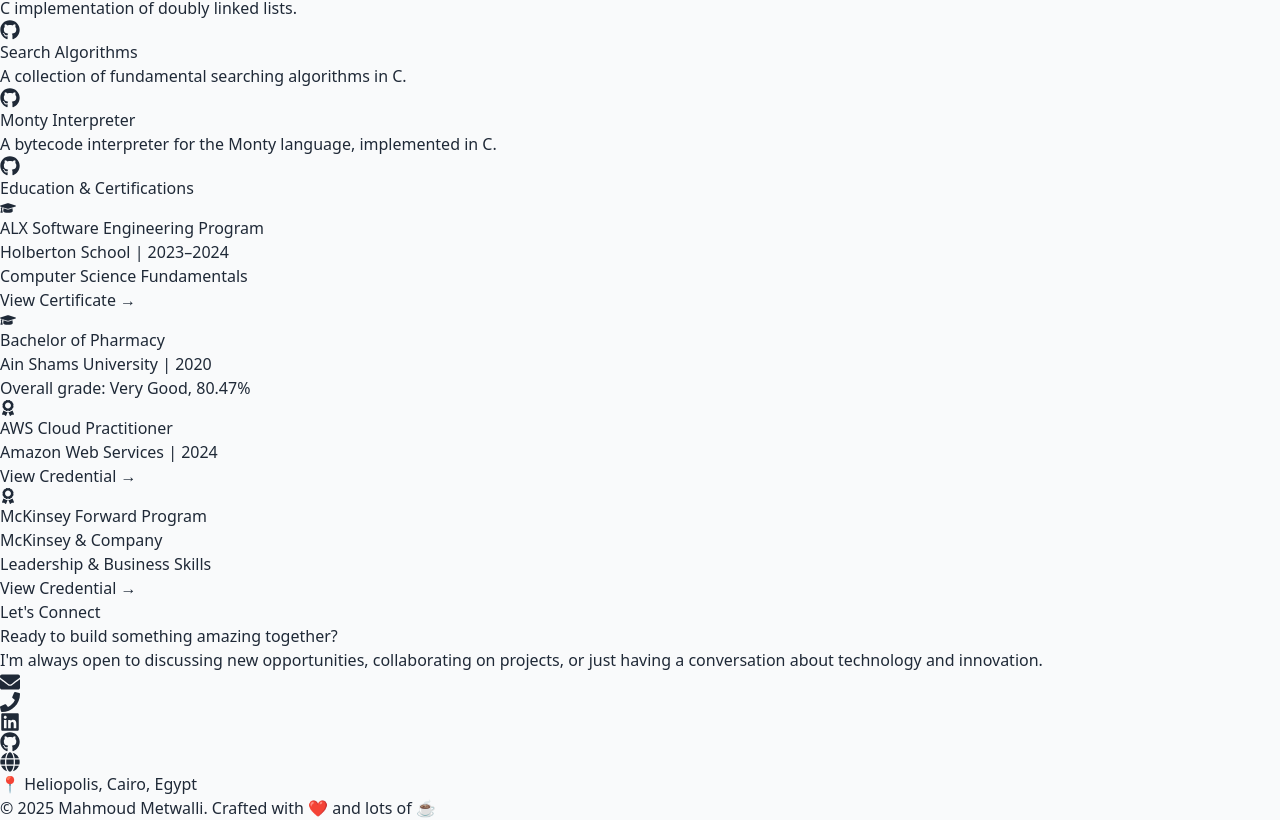
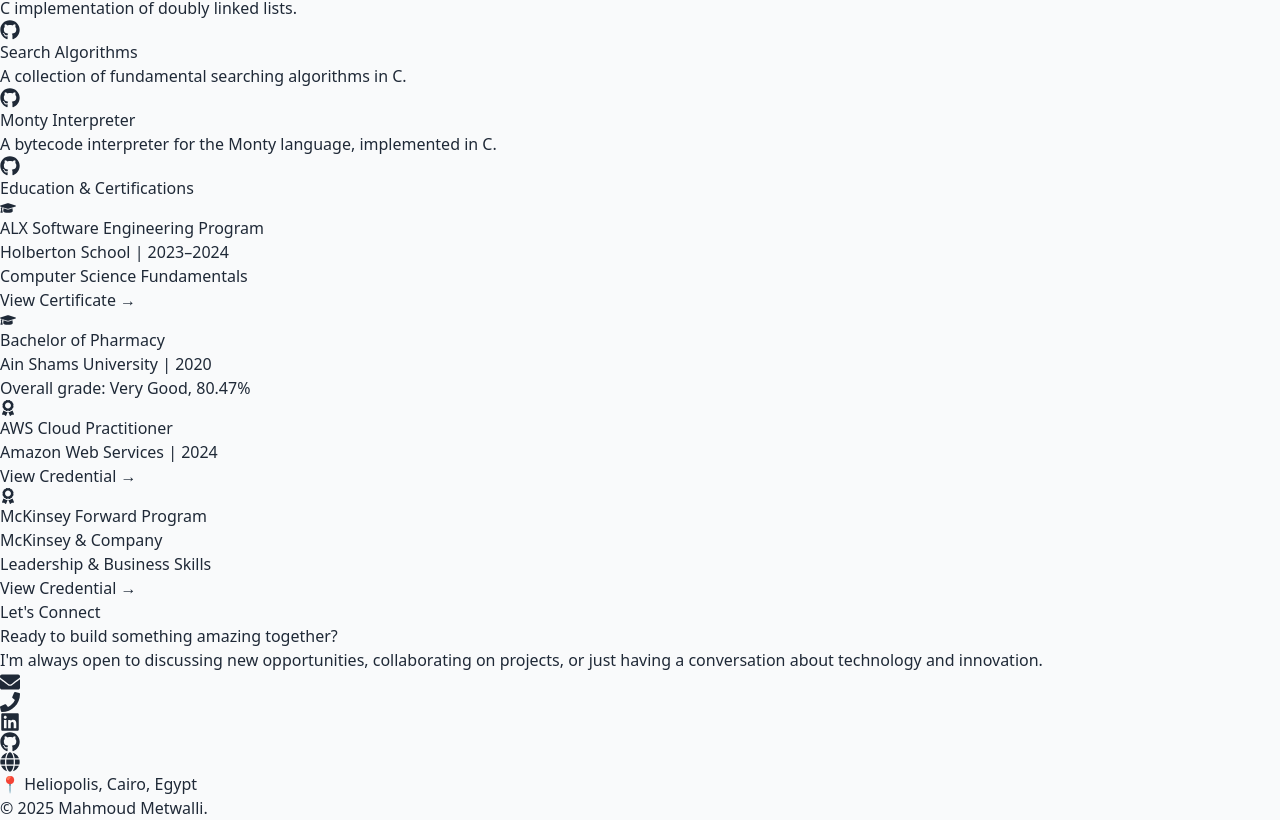
Before and after one commit to MahmoudMetwalli/portifolio, a Next.js app: page / in a window 1280 px wide. Shown: the part 3818-4638 px from the top of the page. Built offline with nearby package versions, Linux system fonts and the light colour scheme.

Commit message:
Removed Parts of Footer

```diff
--- a/src/app/page.tsx
+++ b/src/app/page.tsx
@@ -426,7 +426,7 @@
       <footer className="bg-gray-800 text-white py-8 sm:py-12">
         <div className="max-w-6xl mx-auto px-4 text-center">
           <p className="text-base sm:text-lg">
-            &copy; {new Date().getFullYear()} Mahmoud Metwalli. Crafted with ❤️ and lots of ☕
+            &copy; {new Date().getFullYear()} Mahmoud Metwalli.
           </p>
         </div>
       </footer>
```
